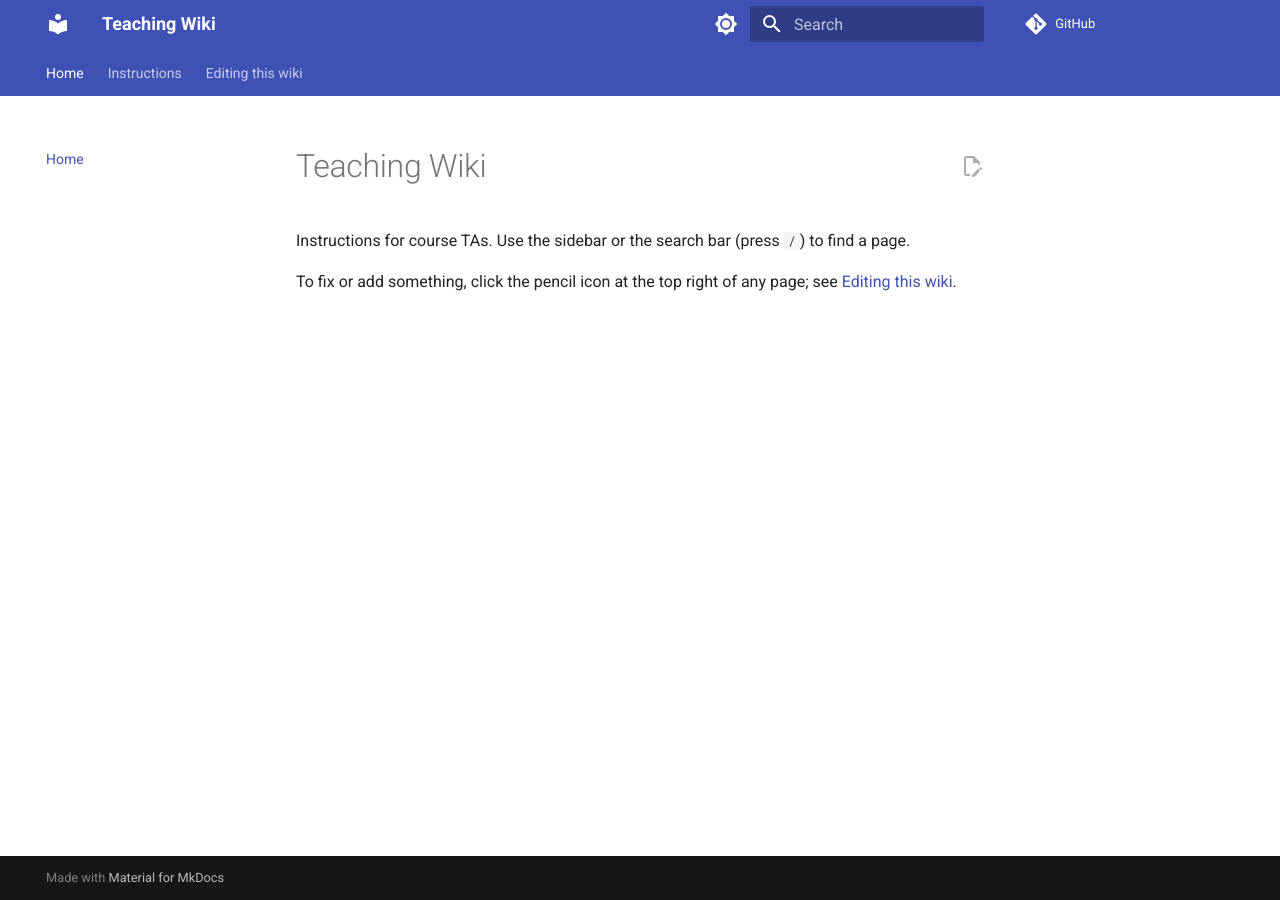
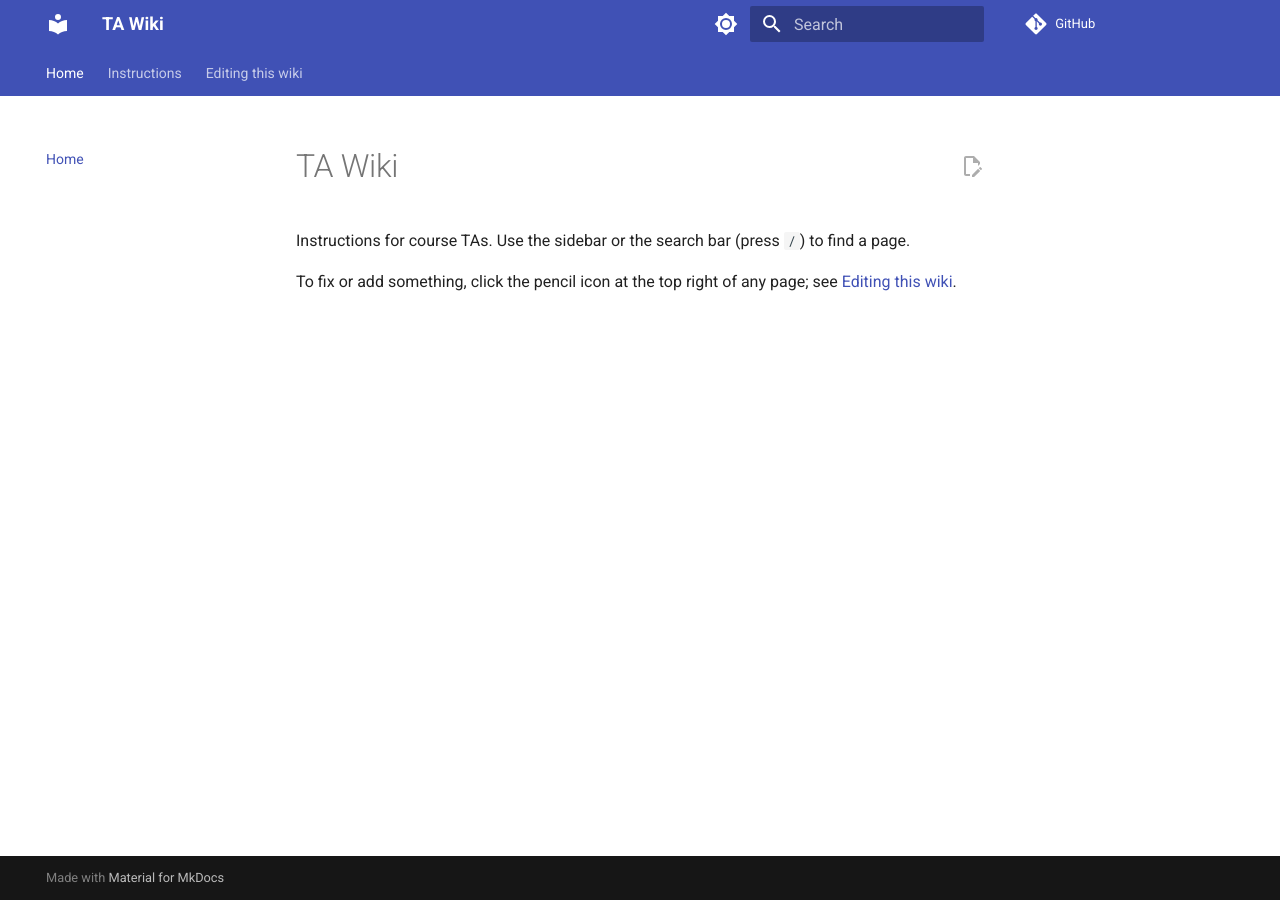
Before and after one commit to matthigger/wiki_ta, an MkDocs documentation site: the page built from docs/index.md, in a window 1280 px wide. Built offline with MkDocs 1.6.1 and Material for MkDocs 9.7.7, drawn with Linux system fonts in a browser that asks for light colours; comment, search, counter and statistics services are not loaded.

Commit message:
Rename site to TA Wiki
Co-Authored-By: Claude Opus 5.5 (1M context) <noreply@anthropic.com>

```diff
--- a/docs/index.md
+++ b/docs/index.md
@@ -1,4 +1,4 @@
-# Teaching Wiki
+# TA Wiki
 
 Instructions for course TAs. Use the sidebar or the search bar (press `/`)
 to find a page.
--- a/mkdocs.yml
+++ b/mkdocs.yml
@@ -1,4 +1,4 @@
-site_name: Teaching Wiki
+site_name: TA Wiki
 site_description: Instructions for course TAs
 repo_url: https://github.com/matthigger/wiki_ta
 edit_uri: edit/main/docs/
```
